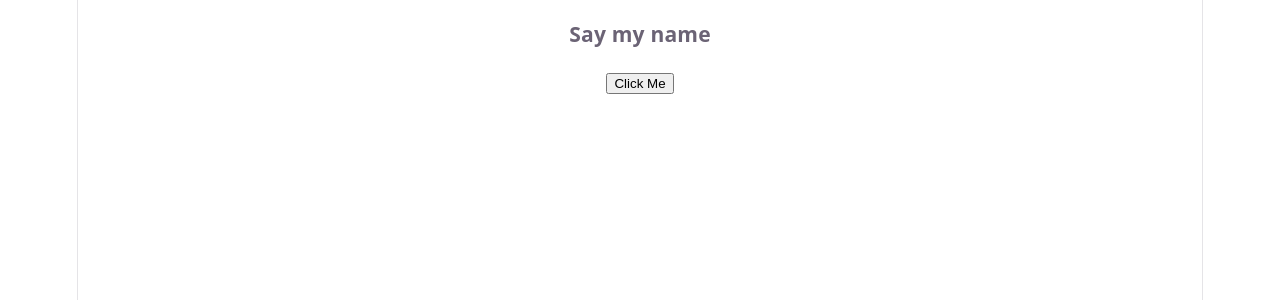
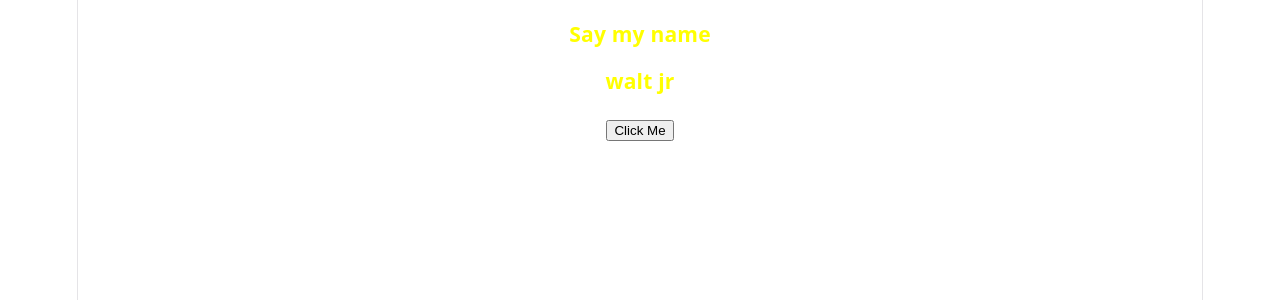
Before and after one commit to Roobika-M/Los-Pollos-Tech, a React app in the folder frontend/: page / in a window 1280 px wide. Shown: the top 300 px of the page. Built offline with nearby package versions, Linux system fonts and the light colour scheme; the HTML template or start-up script is replaced by a standard one.

Commit message:
style changes

```diff
--- a/frontend/src/App.css
+++ b/frontend/src/App.css
@@ -31,6 +31,10 @@
     width: 170px;
     position: relative;
     z-index: 0;
+  }
+
+  h3{
+    color : yellow;
   }
 
   .framework,
--- a/frontend/src/Button.jsx
+++ b/frontend/src/Button.jsx
@@ -1,8 +1,12 @@
+const name1 = "walt jr"
 function Button({ onClick }) {
   return (
+    <div className = "walt">
+    <h3>{name1}</h3>
     <button onClick={onClick}>
       Click Me
     </button>
+    </div>
   );
 }
 
--- a/frontend/src/index.css
+++ b/frontend/src/index.css
@@ -109,3 +109,11 @@ code {
   padding: 4px 8px;
   background: var(--code-bg);
 }
+
+.walt{
+  color : pink;
+}
+
+h3{
+    color : yellow;
+}
```
